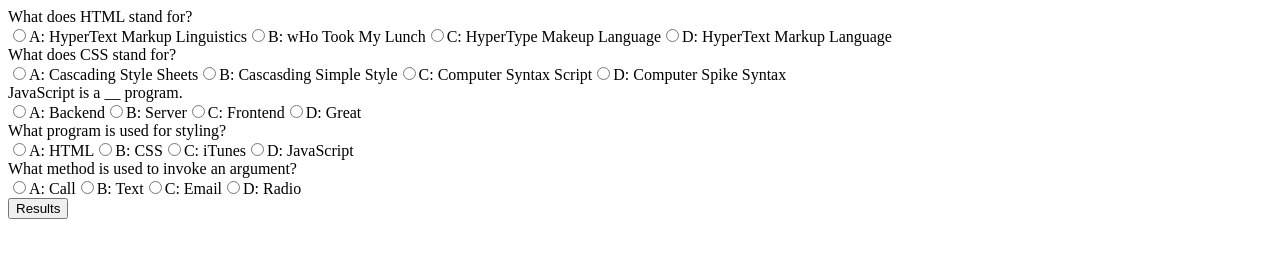
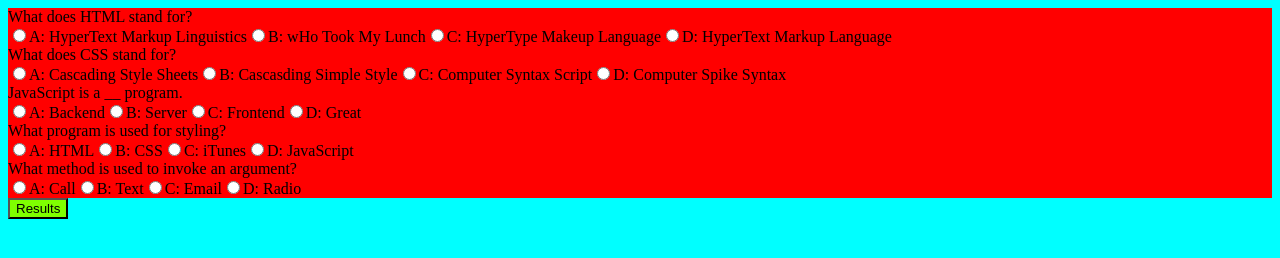
Before and after one commit to OwenGarrett/Code-Quiz-Final, a plain HTML site: page index.html in a window 1280 px wide. Drawn offline with Linux system fonts and the light colour scheme.

Commit message:
added basic styling to existing elements

```diff
--- a/index.html
+++ b/index.html
@@ -4,6 +4,7 @@
     <meta charset="UTF-8">
     <meta http-equiv="X-UA-Compatible" content="IE=edge">
     <meta name="viewport" content="width=device-width, initial-scale=1.0">
+    <link rel="stylesheet" href="style.css">
     <title>Web APIs Challenge: Code Quiz</title>
 </head>
 <body>
--- a/script.js
+++ b/script.js
@@ -1,7 +1,6 @@
 var quizContainer = document.getElementById("quiz");
 var resultsContainer = document.getElementById("results");
 var submitButton = document.getElementById("submit");
-
 
 // Quiz Questions
 var questions = [
--- /dev/null
+++ b/style.css
@@ -0,0 +1,15 @@
+body {
+    background-color: aqua;
+}
+
+div {
+    background-color: red;
+}
+
+button {
+    background-color: chartreuse;
+}
+
+button:hover {
+    background-color: red;
+}
```
